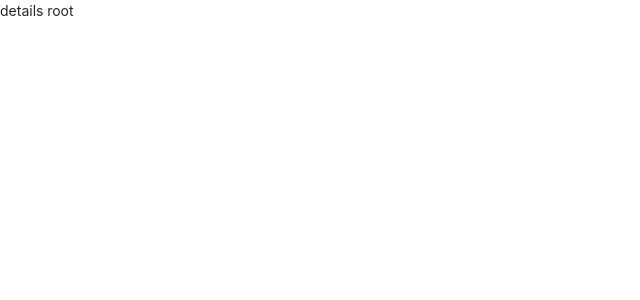
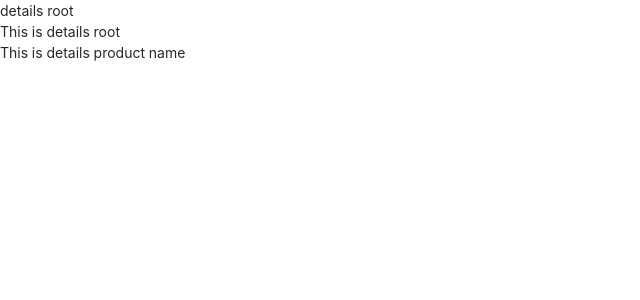
Before and after one commit to codergalib2005/freelance-marketplace-project-client, a Next.js app: page /details in a window 1280 px wide. Shown: the top 300 px of the page, without its empty margins (0-640 px from the left). Built offline with nearby package versions, Linux system fonts and the light colour scheme.

Commit message:
new change

```diff
--- a/pages/details/index.js
+++ b/pages/details/index.js
@@ -1,7 +1,13 @@
 import React from "react";
 
 const Details = () => {
-  return <div>details root</div>;
+  return (
+    <div>
+      details root
+      <h3>This is details root</h3>
+      <h3>This is details product name</h3>
+    </div>
+  );
 };
 
 export default Details;
```
Also changed, not shown: 1 other file (tests, documents, lock files or other folders).
